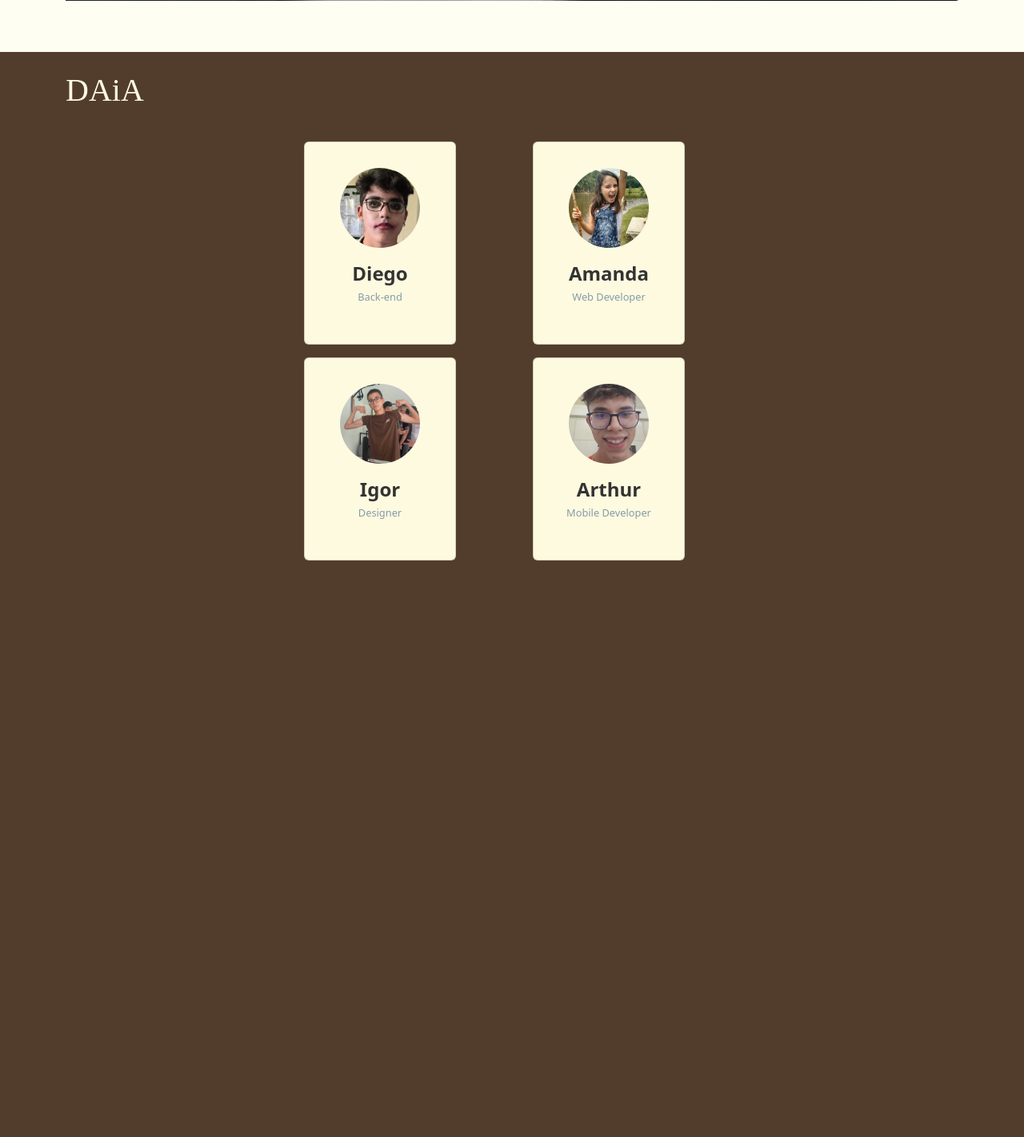
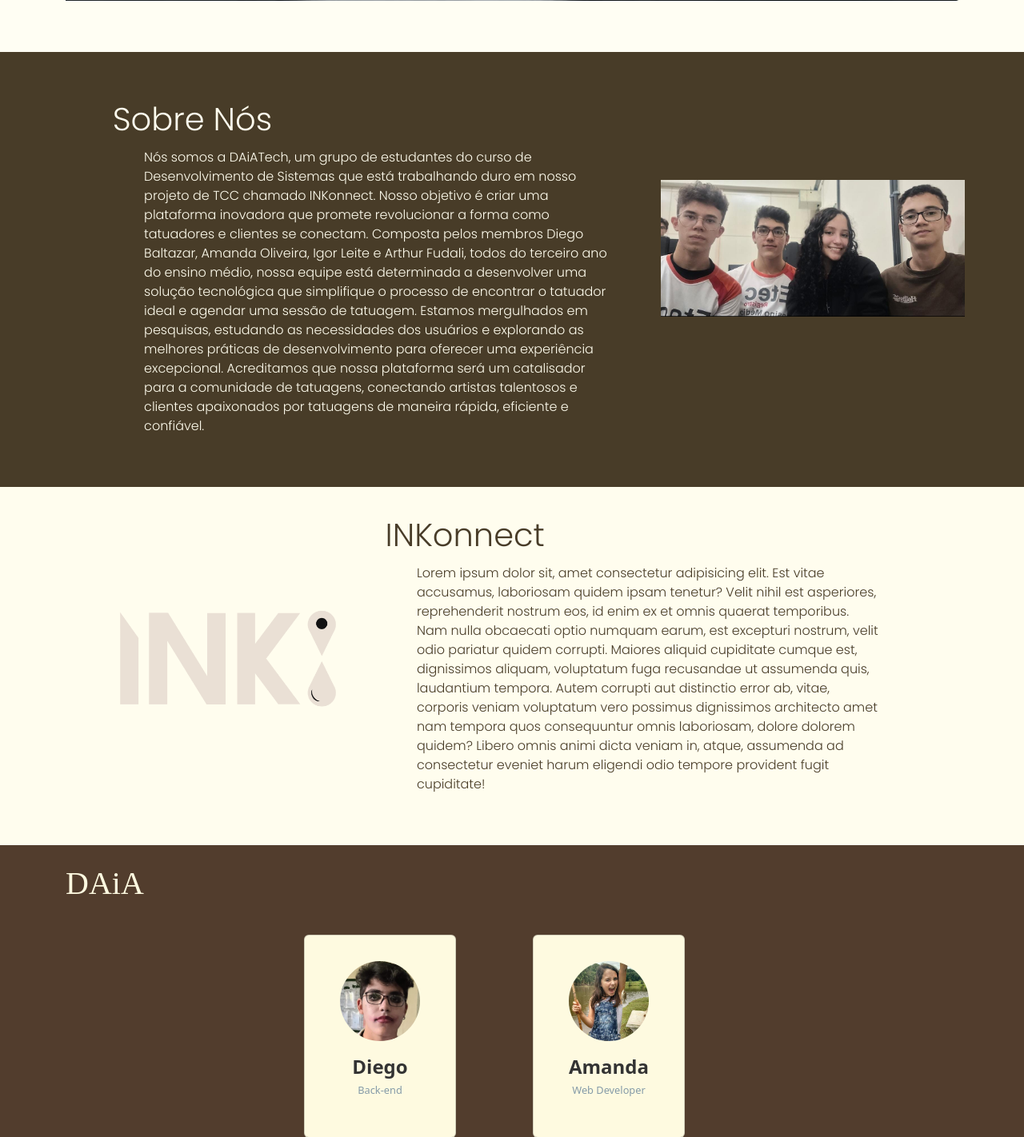
Before and after one commit to DAiATech/LandingPage-DAiA, a PHP site: page / in a window 1280 px wide. Shown: the part 656-2078 px from the top of the page at 80% size. Before the commit the page ends 1357 px from the top, so only its background shows below. Run offline with PHP 8.4, Linux system fonts and the light colour scheme; some web fonts are replaced.

Commit message:
aba inkonnect e sobre nos

```diff
--- a/css/style.css
+++ b/css/style.css
@@ -1,5 +1,6 @@
 @import url('https://fonts.googleapis.com/css2?family=Alegreya+Sans+SC:wght@100;300;400&display=swap');
 @import url('https://fonts.googleapis.com/css2?family=Abhaya+Libre&family=Alegreya+Sans+SC:wght@100;300;400&display=swap');
+@import url('https://fonts.googleapis.com/css2?family=Poppins:wght@300&display=swap');
 *{
     margin: 0;
     padding: 0;
@@ -281,3 +282,32 @@ a.dropdown-item:hover{
         -ms-transform: scale(1.1);
             transform: scale(1.1);
    }
+
+#sobrenos{
+    background-color: #483C28;
+}
+#txtsobre{
+    color: #FFFDEE;
+    font-family: 'Poppins';
+}
+#titulos{
+    color: #FFFDEE;
+    font-family: 'Poppins';
+}
+#INKonnect{
+    background-color: #FFFDEE;
+}
+#txtink{
+    color: #483C28;
+    font-family: 'Poppins';
+}
+#tituloink{
+    color: #483C28;
+    font-family: 'Poppins';
+}
+#inkimg{
+    margin-top: 15vh;
+}
+#inkgrupo{
+    margin-top: 16vh;
+}
--- a/index.html
+++ b/index.html
@@ -23,8 +23,8 @@
                     <div class="line3"></div>
                 </div>
                 <ul class="nav-list">
-                  <li class="pt-1 ps-5 pe-5 seg"><a href="#"> Sobre Nós</a></li>
-                  <li class="pt-1 ps-5 pe-5 seg"><a href="#"> <b>INKonnect</b></a></li>
+                  <li class="pt-1 ps-5 pe-5 seg"><a href="#sobrenos"> Sobre Nós</a></li>
+                  <li class="pt-1 ps-5 pe-5 seg"><a href="#INKonnect"> <b>INKonnect</b></a></li>
                   <li class="pt-1 ps-5 pe-5 ultimo"><a  href="#team"> Integrantes</a></li>
                 </ul>
             </nav>
@@ -57,6 +57,47 @@
                     </button>
                   </div>
                 </div>
+            </div>
+            <div id="sobrenos">
+                <div class="pb-5 pt-3 container-fluid">
+                    <div class="container col-13 col-sm-10 col-lg-10">
+
+                      <div class="row m-0 p-0">
+                        <div class="col-20 col-sm-12 col-md-12 col-lg-8">
+                          <h1 class="display-6 lh-1 mb-3 mt-5" id="titulos">Sobre Nós</h1>
+                          <div class="container col-12 col-sm-12 col-lg-11 ">
+                            <p id="txtsobre">
+                                Nós somos a DAiATech, um grupo de estudantes do curso de Desenvolvimento de Sistemas que está trabalhando duro em nosso projeto de TCC chamado INKonnect. Nosso objetivo é criar uma plataforma inovadora que promete revolucionar a forma como tatuadores e clientes se conectam. Composta pelos membros Diego Baltazar, Amanda Oliveira, Igor Leite e Arthur Fudali, todos do terceiro ano do ensino médio, nossa equipe está determinada a desenvolver uma solução tecnológica que simplifique o processo de encontrar o tatuador ideal e agendar uma sessão de tatuagem. Estamos mergulhados em pesquisas, estudando as necessidades dos usuários e explorando as melhores práticas de desenvolvimento para oferecer uma experiência excepcional. Acreditamos que nossa plataforma será um catalisador para a comunidade de tatuagens, conectando artistas talentosos e clientes apaixonados por tatuagens de maneira rápida, eficiente e confiável.
+                            </p>
+                          </div>
+                        </div>
+                        <div class="col-12 col-sm-12 col-md-12 col-lg-4 p-3">
+                            <img id="inkgrupo" src="img/kkk.jpeg" alt="q foto ruim kkkkk" width="380">
+                        </div>
+                      </div>
+                    </div>
+                  </div>
+            </div>
+            <div id="INKonnect">
+                <div class="pb-5 pt-3 container-fluid">
+                    <div class="container col-13 col-sm-10 col-lg-10">
+
+                      <div class="row m-0 p-0">
+                        <div class="col-12 col-sm-12 col-md-12 col-lg-4 p-3">
+                            <img class="" src="img/logo 4.png" id="inkimg" width="280">
+                        </div>
+                        <div class="col-20 col-sm-12 col-md-12 col-lg-8">
+                          <h1 class="display-6 lh-1 mb-3 mt-4" id="tituloink">INKonnect</h1>
+                          <div class="container col-12 col-sm-12 col-lg-11 ">
+                            <p id="txtink">
+                                Lorem ipsum dolor sit, amet consectetur adipisicing elit. Est vitae accusamus, laboriosam quidem ipsam tenetur? Velit nihil est asperiores, reprehenderit nostrum eos, id enim ex et omnis quaerat temporibus. Nam nulla obcaecati optio numquam earum, est excepturi nostrum, velit odio pariatur quidem corrupti. Maiores aliquid cupiditate cumque est, dignissimos aliquam, voluptatum fuga recusandae ut assumenda quis, laudantium tempora. Autem corrupti aut distinctio error ab, vitae, corporis veniam voluptatum vero possimus dignissimos architecto amet nam tempora quos consequuntur omnis laboriosam, dolore dolorem quidem? Libero omnis animi dicta veniam in, atque, assumenda ad consectetur eveniet harum eligendi odio tempore provident fugit cupiditate!
+                            </p>
+                          </div>
+                        </div>
+
+                      </div>
+                    </div>
+                  </div>
             </div>
             <div id="team" class="integrantes">
                 <div class="container pt-4">
@@ -121,6 +162,7 @@
                 </div>
             </center>
             </div>
+
         </main>
         <footer>
 
```
Also changed, not shown: img/kkk.jpeg (added), img/logo 4 (1).png (added), img/logo 4.png (added), js/mobile-navbar.js (line endings or trailing spaces).
